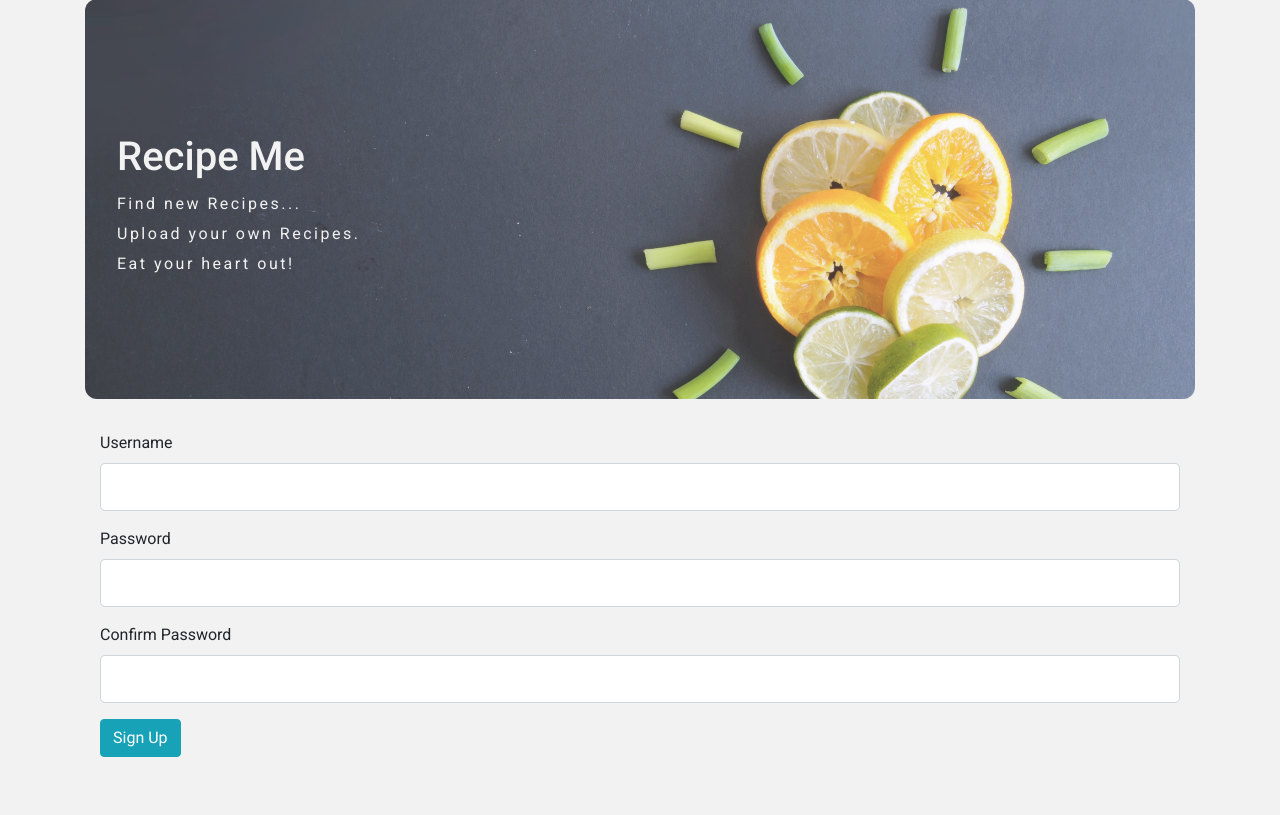
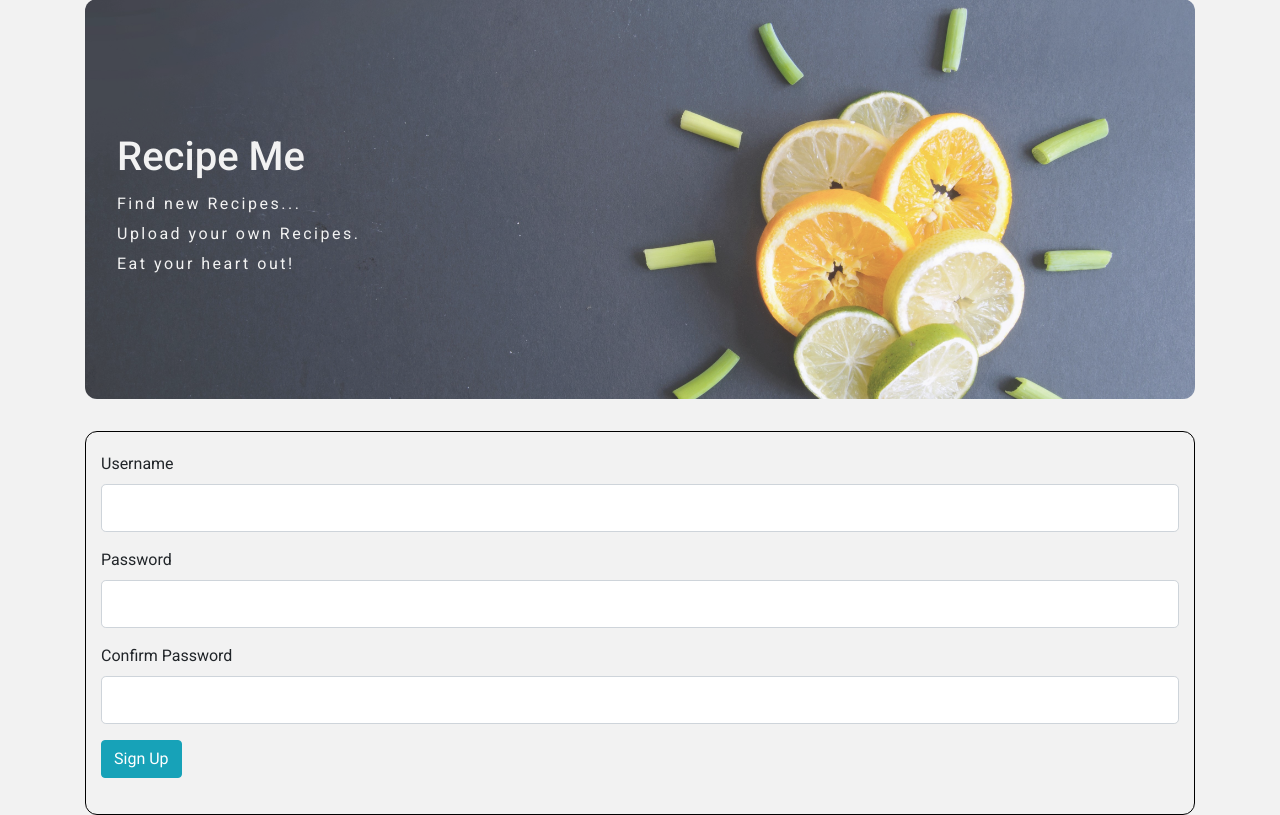
Before and after one commit to alexmortali/recipe_me, a Flask app: page /sign_up in a window 1280 px wide. Shown: the part 91-906 px from the top of the page. Before the commit the page ends 848 px from the top, so only its background shows below. Run offline with Flask 2, Linux system fonts and the light colour scheme; some libraries are stand-ins or nearby versions.

Commit message:
Added border to sign up container

```diff
--- a/static/css/style.css
+++ b/static/css/style.css
@@ -81,6 +81,16 @@ hr {
     background-color: #ADD8E6;
 }
 
+
+/*----------------------------------------- Sign Up */
+
+.sign-up-container {
+    border: 1px solid black;
+    border-radius: 12px;
+    padding-top: 20px;
+    padding-bottom: 20px;
+}
+
 /*----------------------------------------- Media Queries */
 
 @media (max-width: 768px) {
--- a/templates/sign_up.html
+++ b/templates/sign_up.html
@@ -1,5 +1,5 @@
 {% extends 'base.html' %} {% block content %}
-<div class="container">
+<div class="container sign-up-container">
     <form method="POST" action="">
         {{ form.hidden_tag() }}
         <div class="form-group">
```
